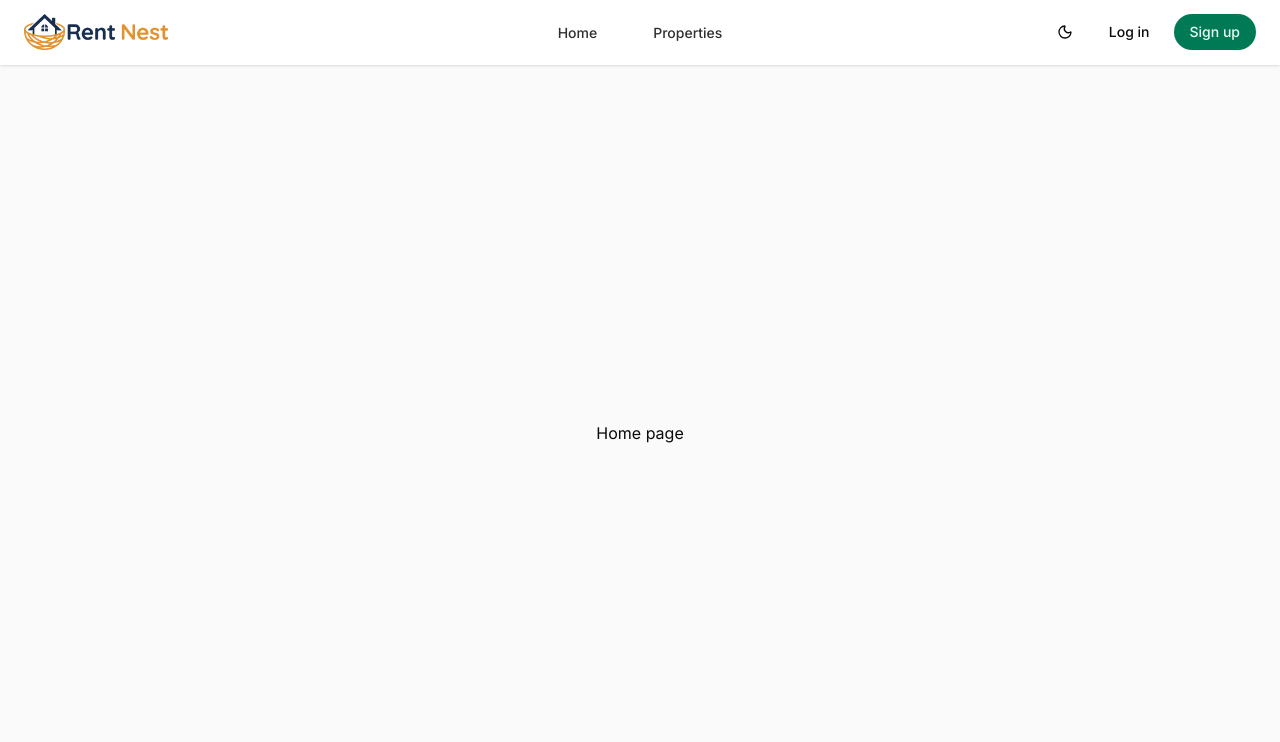
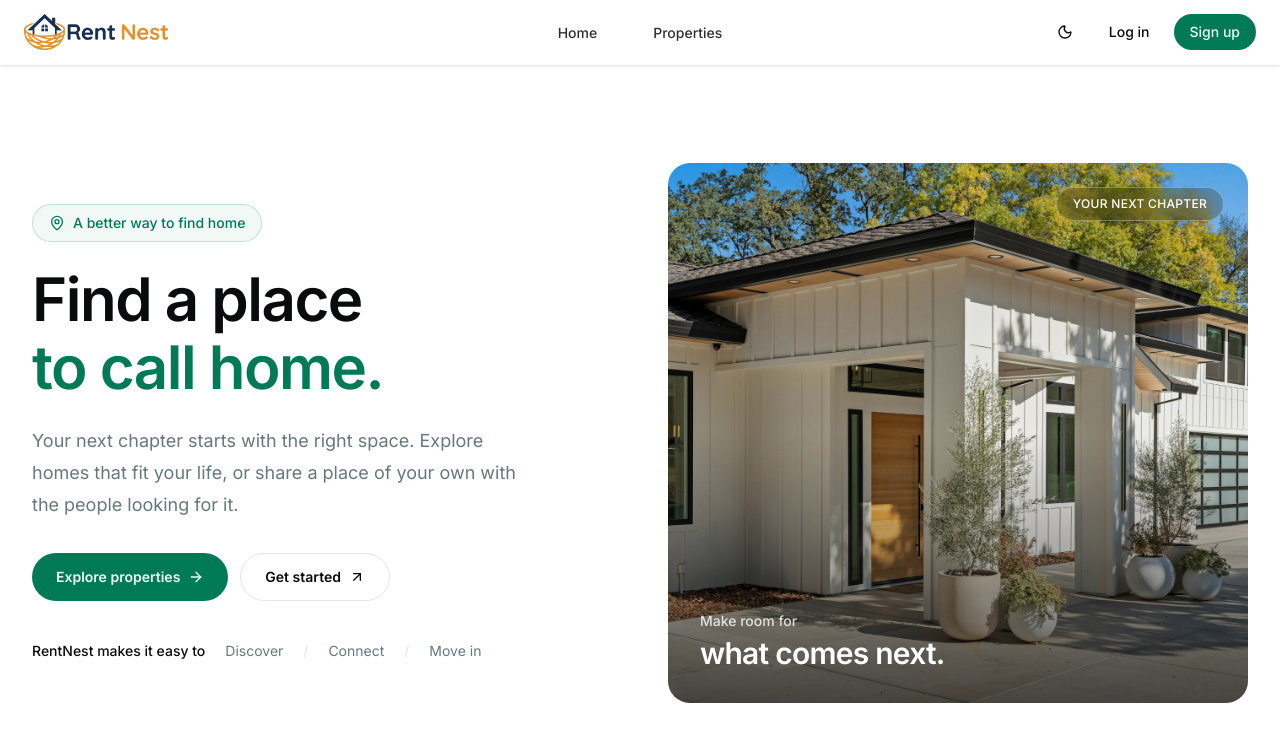
Before and after one commit to mjh-shikder/A05-Level-2-RentNest_Frontend, a Next.js app: page / in a window 1280 px wide. Shown: the top 742 px of the page. Built offline with nearby package versions, Linux system fonts and the light colour scheme; no server answers.

Commit message:
feat: Hero section

```diff
--- a/app/page.tsx
+++ b/app/page.tsx
@@ -1,8 +1,10 @@
+
+import Hero from "@/components/home/Hero";
 
 export default function Home() {
   return (
-    <div className="flex flex-col flex-1 items-center justify-center bg-zinc-50 font-sans dark:bg-black">
-      Home page
-    </div>
+    <main className="flex flex-1 flex-col">
+      <Hero />
+    </main>
   );
 }
--- /dev/null
+++ b/components/home/Hero.tsx
@@ -0,0 +1,83 @@
+import Image from "next/image";
+import Link from "next/link";
+import { ArrowRight, ArrowUpRight, MapPin } from "lucide-react";
+
+const Hero = () => {
+  return (
+    <section className="mx-auto grid w-full max-w-7xl flex-1 items-center gap-10 px-4 py-10 sm:px-6 sm:py-14 lg:grid-cols-2 lg:gap-14 lg:px-8 lg:py-16">
+      <div className="max-w-xl">
+        <p className="mb-6 inline-flex items-center gap-2 rounded-full border border-primary/20 bg-primary/5 px-4 py-2 text-sm font-medium text-primary">
+          <MapPin aria-hidden="true" className="size-4" />
+          A better way to find home
+        </p>
+
+        <h1 className="text-4xl font-semibold leading-[1.12] tracking-tight text-foreground sm:text-5xl lg:text-6xl">
+          Find a place
+          <br />
+          <span className="text-primary">to call home.</span>
+        </h1>
+
+        <p className="mt-6 max-w-lg text-base leading-7 text-muted-foreground sm:text-lg sm:leading-8">
+          Your next chapter starts with the right space. Explore homes that fit
+          your life, or share a place of your own with the people looking for it.
+        </p>
+
+        <div className="mt-8 flex flex-col gap-3 sm:flex-row">
+          <Link
+            href="/properties"
+            className="inline-flex min-h-12 items-center justify-center gap-2 rounded-full bg-primary px-6 py-3 text-sm font-semibold text-primary-foreground transition-colors hover:bg-primary/90 focus-visible:outline-none focus-visible:ring-2 focus-visible:ring-ring focus-visible:ring-offset-2"
+          >
+            Explore properties
+            <ArrowRight aria-hidden="true" className="size-4" />
+          </Link>
+          <Link
+            href="/properties"
+            className="inline-flex min-h-12 items-center justify-center gap-2 rounded-full border border-border bg-background px-6 py-3 text-sm font-semibold text-foreground transition-colors hover:bg-accent focus-visible:outline-none focus-visible:ring-2 focus-visible:ring-ring focus-visible:ring-offset-2"
+          >
+            Get started
+            <ArrowUpRight aria-hidden="true" className="size-4" />
+          </Link>
+        </div>
+
+        <div className="mt-10 flex flex-wrap items-center gap-x-5 gap-y-2 text-sm text-muted-foreground">
+          <span className="font-medium text-foreground">RentNest makes it easy to</span>
+          <span>Discover</span>
+          <span aria-hidden="true" className="text-border">
+            /
+          </span>
+          <span>Connect</span>
+          <span aria-hidden="true" className="text-border">
+            /
+          </span>
+          <span>Move in</span>
+        </div>
+      </div>
+
+      <div className="relative min-h-85 overflow-hidden rounded-3xl sm:min-h-110 lg:min-h-135">
+        <Image
+          src="/hero.jpg"
+          alt="A warmly lit modern home surrounded by greenery at dusk"
+          fill
+          priority
+          sizes="(min-width: 1024px) 50vw, 100vw"
+          className="object-cover "
+        />
+        <div
+          aria-hidden="true"
+          className="absolute inset-0 bg-linear-to-t from-black/65 via-black/5 to-black/10"
+        />
+        <div className="absolute inset-x-0 bottom-0 p-6 text-white sm:p-8">
+          <p className="text-sm font-medium text-white/80">Make room for</p>
+          <p className="mt-1 text-2xl font-semibold tracking-tight sm:text-3xl">
+            what comes next.
+          </p>
+        </div>
+        <div className="absolute right-4 top-4 rounded-full border border-white/30 bg-black/20 px-4 py-2 text-xs font-medium tracking-wide text-white backdrop-blur-md sm:right-6 sm:top-6">
+          YOUR NEXT CHAPTER
+        </div>
+      </div>
+    </section>
+  );
+};
+
+export default Hero;
```
Also changed, not shown: public/hero.jpg (added).
